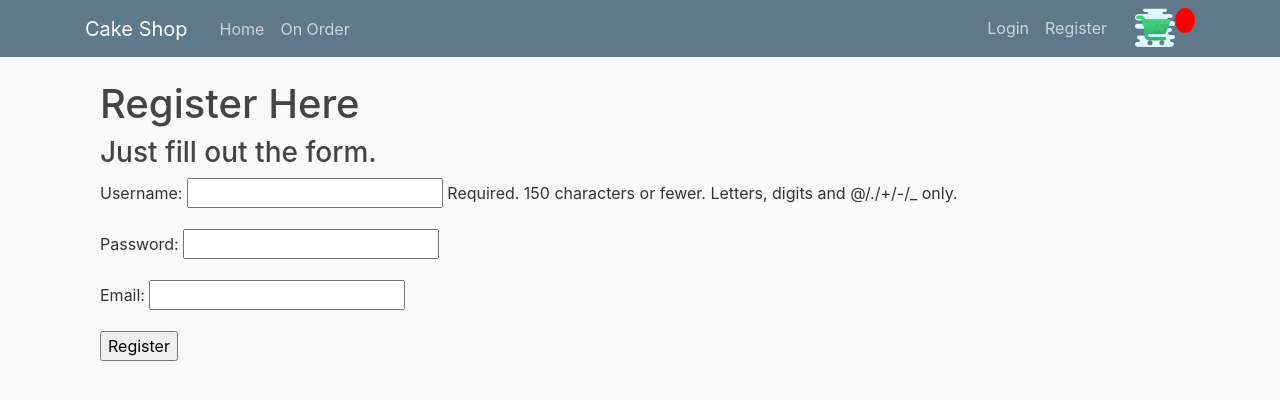
After one commit to manjiri13/final-cake, a Django app: page /register/ in a window 1280 px wide. The commit adds this page. Shown: the top 400 px of the page. Run offline with Django 3.2, Linux system fonts and the light colour scheme; some libraries are stand-ins or nearby versions.

Commit message:
RegisterandLogin

```diff
--- /dev/null
+++ b/store/forms.py
@@ -0,0 +1,14 @@
+from django import forms
+from django.contrib.auth.models import User
+from .models import Customer
+
+class UserForm(forms.ModelForm):
+    password = forms.CharField(widget=forms.PasswordInput())
+    class Meta():
+        model = User
+        fields = ('username','password')
+
+class CustomerForm(forms.ModelForm):
+    class Meta():
+        model = Customer
+        fields = ('email',)
--- a/store/urls.py
+++ b/store/urls.py
@@ -4,9 +4,13 @@ from . import views
 
 urlpatterns = [
     path('', views.home, name='store-home'),
+    path('order/', views.OnOrder, name='store-order'),
     path('<int:pk>/', views.ProductDetailView.as_view(), name='store-detail'),
     path('cart/',views.cart, name='cart'),
     path('checkout/', views.checkout, name='checkout'),
     path('update_item/', views.updateItem, name='update_item'),
     path('process_order/', views.processOrder, name='process_order'),
+    path('login/',views.Login,name='login'),
+    path('logout/',views.Logout,name='logout'),
+    path('register/',views.Register,name='register'),
 ]
--- a/store/views.py
+++ b/store/views.py
@@ -6,6 +6,11 @@ from django.views.generic.detail import SingleObjectMixin
 from django.http import JsonResponse
 import json
 import datetime
+from django.contrib.auth import authenticate, login, logout
+from django.http import HttpResponseRedirect, HttpResponse
+from django.urls import reverse
+from django.contrib.auth.decorators import login_required
+from .forms import UserForm,CustomerForm
 # Create your views here.
 
 
@@ -28,6 +33,22 @@ def home(request):
     }
     return render(request, 'store/home.html', context)
 
+def OnOrder(request):
+    if request.user.is_authenticated:
+        customer = request.user.customer
+        order, created = Order.objects.get_or_create(
+            customer=customer, complete=False)
+        items = order.orderitem_set.all()
+        cartItems = order.get_cart_items
+    else:
+        items = []
+        order = {'get_cart_total': 0, 'get_cart_items': 0}
+        cartItems = order['get_cart_items']
+    context = {
+        'title': 'On Order',
+        'cartItems': cartItems
+    }
+    return render(request, 'store/on_order.html', context)
 
 
 
@@ -133,3 +154,50 @@ def processOrder(request):
         print('User Not logged In')
 
     return JsonResponse('Payment Complete', safe=False)
+
+def Login(request):
+    if request.method == 'POST':
+        username = request.POST.get('username')
+        password = request.POST.get('password')
+        user = authenticate(username=username, password=password)
+        if user:
+            if user.is_active:
+                login(request,user)
+                return HttpResponseRedirect(reverse('store-home'))
+            else:
+                return HttpResponse("Your account was inactive.")
+        else:
+            print("Someone tried to login and failed.")
+            print("They used username: {} and password: {}".format(username,password))
+            return HttpResponse("Invalid login details given")
+    else:
+        return render(request, 'store/login.html', {})
+
+@login_required
+def Logout(request):
+    logout(request)
+    return HttpResponseRedirect(reverse('store-home'))
+
+def Register(request):
+    registered = False
+    if request.method == 'POST':
+        user_form = UserForm(data=request.POST)
+        customer_form = CustomerForm(data=request.POST)
+        if user_form.is_valid() and customer_form.is_valid():
+            user = user_form.save()
+            user.set_password(user.password)
+            user.save()
+            customer = customer_form.save(commit=False)
+            customer.user = user
+            customer.name = user.username
+            customer.save()
+            registered = True
+        else:
+            print(user_form.errors,customer_form.errors)
+    else:
+        user_form = UserForm()
+        customer_form = CustomerForm()
+    return render(request,'store/register.html',
+                          {'user_form':user_form,
+                          'customer_form':customer_form,
+                           'registered':registered})
--- a/templates/base.html
+++ b/templates/base.html
@@ -66,15 +66,17 @@
               <a class="nav-item nav-link" href="{% url 'store-home' %}"
                 >Home</a
               >
-              <a class="nav-item nav-link" href="#">About</a>
+              <a class="nav-item nav-link" href="{% url 'store-order' %}"
+                >On Order</a
+              >
             </div>
             <!-- Navbar Right Side -->
             <div class="navbar-nav">
               {% if user.is_authenticated %}
-              <a class="nav-item nav-link" href="#">Logout</a>
+              <a class="nav-item nav-link" href="{% url 'logout' %}">Logout</a>
               {% else %}
-              <a class="nav-item nav-link" href="#">Login</a>
-              <a class="nav-item nav-link" href="#">Register</a>
+              <a class="nav-item nav-link" href="{% url 'login' %}">Login</a>
+              <a class="nav-item nav-link" href="{% url 'register' %}">Register</a>
               {% endif %}
               <a href="{% url 'cart' %}">
                 <img id="cart-icon" src="{% static 'images/cart.png' %}" />
--- /dev/null
+++ b/templates/store/register.html
@@ -0,0 +1,19 @@
+{% extends 'base.html' %} {% load static %} {% block content %}
+<div class="container">
+    <div class="register">
+        {% if registered %}
+        <h1>Thank you for registering!</h1>
+        {% else %}
+        <h1>Register Here</h1>
+        <h3>Just fill out the form.</h3>
+        <form enctype="multipart/form-data" method="POST">
+            {% csrf_token %}
+            {{ user_form.as_p }}
+            {{ customer_form.as_p }}
+            <input type="submit" name="" value="Register">
+        </form>
+
+        {% endif %}
+    </div>
+</div>
+{% endblock content %}
```
Also changed, not shown: templates/store/login.html (added, +16 -0 lines), templates/store/on_order.html (added, +12 -0 lines), db.sqlite3, media/product_images/butterscotch-cake-A.jpg (deleted), media/product_images/chocolate-truffle-cake-A.jpg (deleted), media/product_images/red-velvet-flavored-cake-A.jpg (deleted), static/images/cake-collage.jpg (added).
